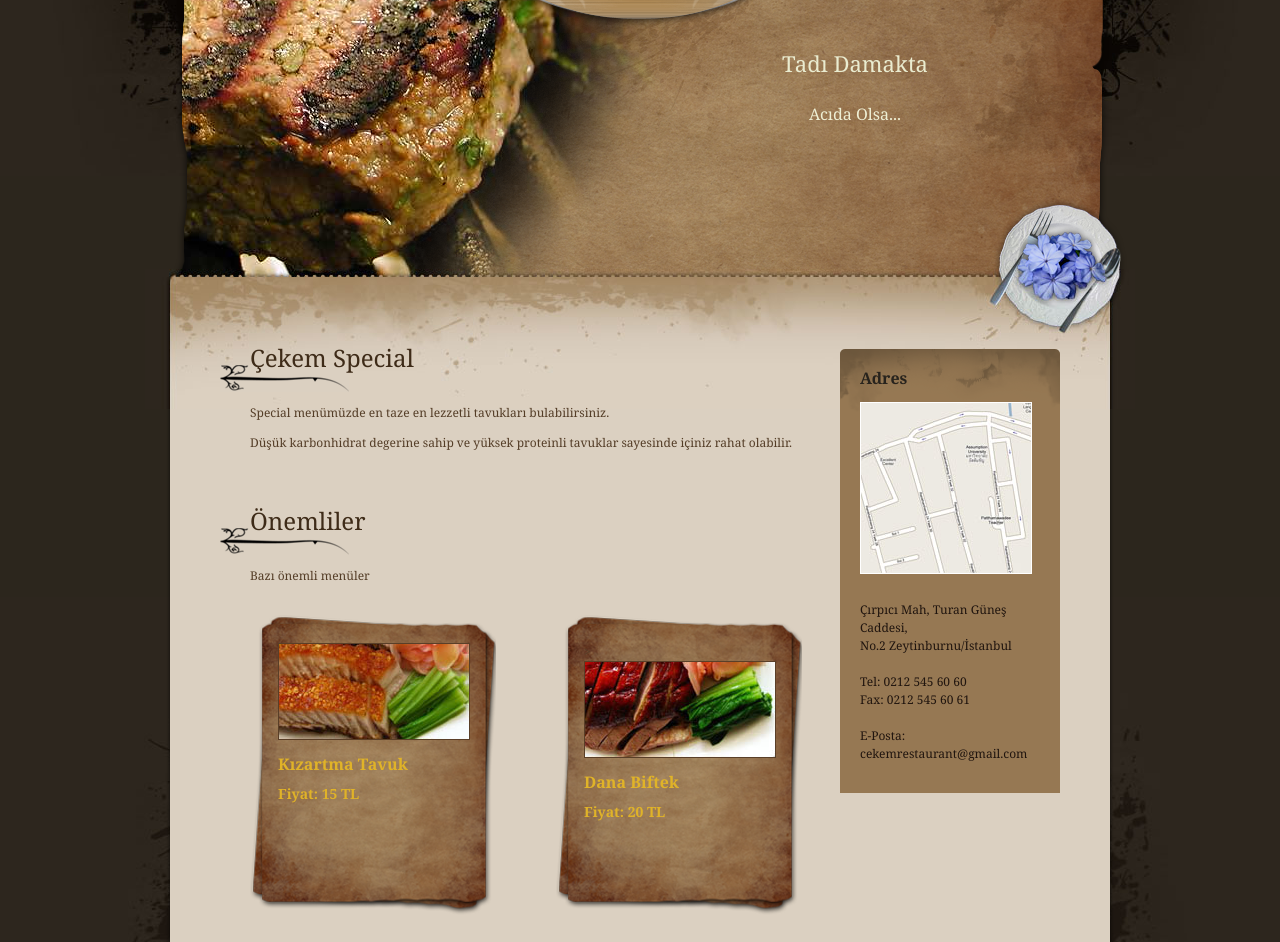
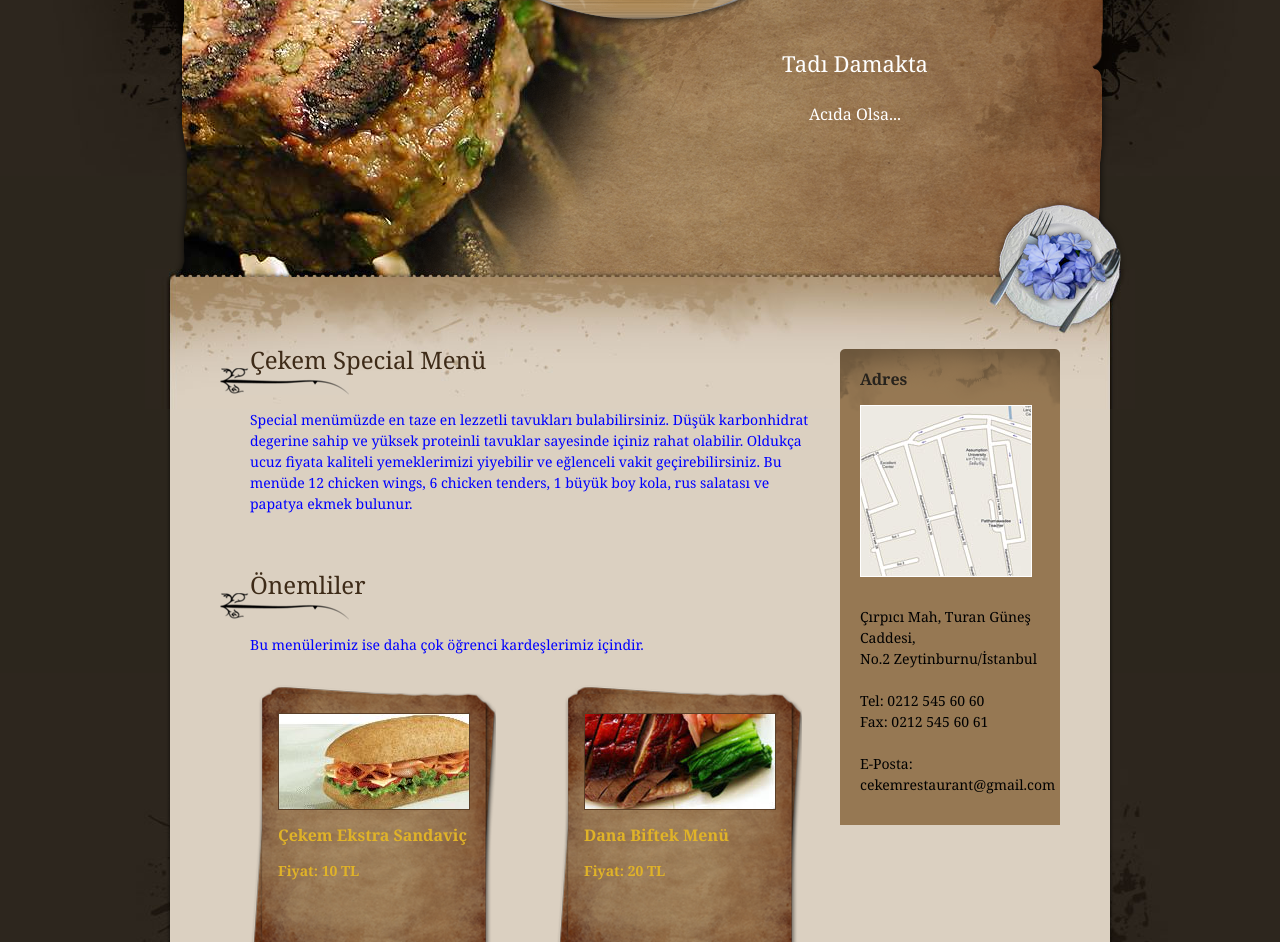
Before and after one commit to tifosiardacekem/web-projem, a plain HTML site: page index.html in a window 1280 px wide. Shown: the part 91-1033 px from the top of the page. Drawn offline with Linux system fonts and the light colour scheme.

Commit message:
2 mayıs 2019

```diff
--- a/index.html
+++ b/index.html
@@ -35,25 +35,27 @@
         <div id="content">
           <div id="main_column">
             <div class="section_w590">
-              <h2>Çekem Special</h2>
+              <h2>Çekem Special Menü</h2>
               <div class="section_w590_content">
-                <p>Special menümüzde en taze en lezzetli tavukları bulabilirsiniz.</p>
-                <p>Düşük karbonhidrat degerine sahip ve yüksek proteinli tavuklar sayesinde içiniz rahat olabilir.</p>
+                <p>Special menümüzde en taze en lezzetli tavukları bulabilirsiniz.
+                Düşük karbonhidrat degerine sahip ve yüksek proteinli tavuklar sayesinde içiniz rahat olabilir.
+				Oldukça ucuz fiyata kaliteli yemeklerimizi yiyebilir ve eğlenceli vakit geçirebilirsiniz.
+				Bu menüde 12 chicken wings, 6 chicken tenders, 1 büyük boy kola, rus salatası ve papatya ekmek bulunur.</p>
               </div>
             </div>
             <div class="cleaner_h50"></div>
             <div class="section_w590">
               <h2>Önemliler</h2>
               <div class="section_w590_content">
-                <p> Bazı önemli menüler</p>
+                <p> Bu menülerimiz ise daha çok öğrenci kardeşlerimiz içindir.</p>
                 <div class="cleaner_h20"></div>
-                <div class="popular_meal_box margin_r_60"> <img src="images/image_01.jpg" alt="" />
-                  <h3>Kızartma Tavuk</h3>
+                <div class="popular_meal_box margin_r_60"> <img src="images/image_05.jpg" alt="" />
+                  <h3>Çekem Ekstra Sandaviç</h3>
                   <p></p>
-                  <div class="price">Fiyat: 15 TL</div>
+                  <div class="price">Fiyat: 10 TL</div>
                    </div>
-                <div class="popular_meal_box"> > <img src="images/image_02.jpg" alt="" />
-                  <h3>Dana Biftek</h3>
+                <div class="popular_meal_box"> <img src="images/image_02.jpg" alt="" />
+                  <h3>Dana Biftek Menü</h3>
                   <p></p>
                   <div class="price">Fiyat: 20 TL</div>
                    </div>
@@ -93,7 +95,7 @@
           <li><a href="video.html">Video</a></li>
           <li class="last_menu"><a href="english.html">English</a></li>
         </ul>
-        Copyright &copy; 2019 <a href="index.html">Çekem Fast Food</a> | Designed by Çekem Fast Food Tasarım</div>
+        Copyright &copy; 2019 Çekem Fast Food | Designed by Çekem Fast Food Tasarım</div>
     </div>
 
   </div>
--- a/style.css
+++ b/style.css
@@ -3,8 +3,8 @@ body {
 	padding: 0;
 	line-height: 1.5em;
 	font-family: Georgia, "Times New Roman", Times, serif;
-	font-size: 12px;
-	color: #543d27;
+	font-size: 14px;
+	color: blue;
 	background: #2c261d;
 }
 
@@ -170,14 +170,14 @@ h4 {
 }
 
 #banner h2 {
-	color: #eaecd0;
+	color: white;
 	font-size: 22px;
 	line-height: 25px;
 	margin-bottom: 24px;
 }
 
 #banner p {
-	color: #eeefd4;
+	color: white;
 	font-size: 16px;
 	line-height: 25px;
 	margin-bottom: 30px;
@@ -228,7 +228,7 @@ h4 {
 	position: relative;
 	float: right;
 	width: 180px;
-	color: #20150f;
+	color: black;
 	background: #967853 url(images/side_column_top.png) no-repeat;;
 	margin: 0 50px 50px 0;
 	padding: 20px 20px 0 20px;
```
Also changed, not shown: english.html (+1 -1 lines), fiyatlar.html (+1 -1 lines), hakkimizda.html (+1 -1 lines), video.html (+1 -1 lines).
